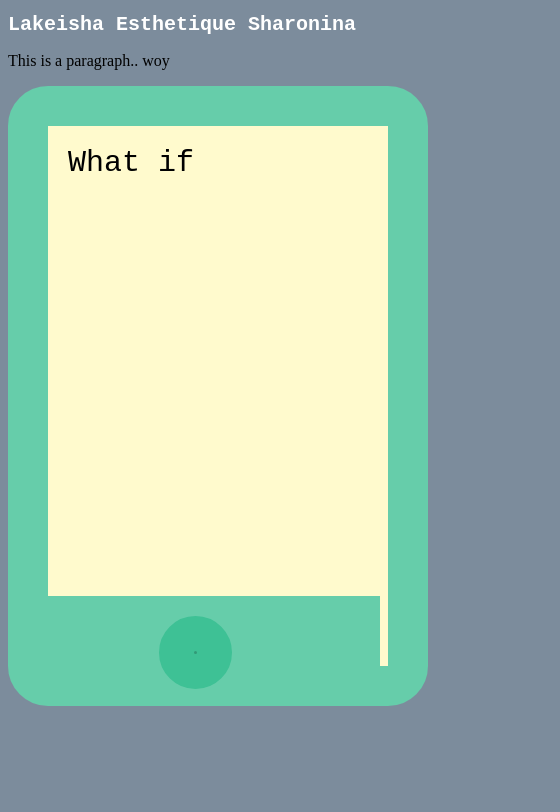
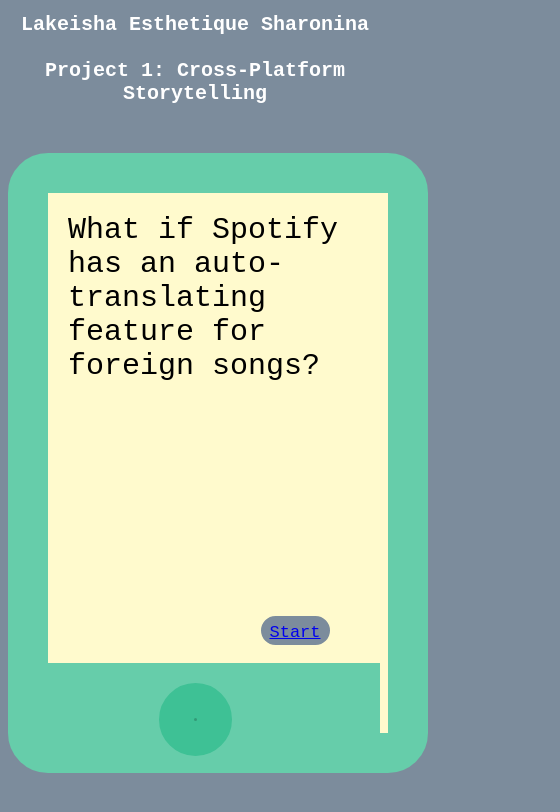
Before and after one commit to core-interaction-lab/assignments-lakeishaa, a plain HTML site: page studio/index.html in a window 390 px wide. Shown: the whole page, 560 px wide, since content can reach past the window. Drawn offline with Linux system fonts and the light colour scheme; files that its build step writes are made by us from their sources; files whose address does not match are found by name.

Commit message:
phone finished

```diff
--- a/studio/index.html
+++ b/studio/index.html
@@ -4,6 +4,8 @@
         <title>My first webpage</title>
         <link href="/Users/lacecot/github-classroom/core-interaction-lab/assignments-lakeishaa/studio/index.css" rel="stylesheet" type="text/css">
         <style>
+
+
             body{
                 background-color: #7c8c9c;
             }
@@ -11,6 +13,7 @@
                 color: white;
                 font-family: 'Courier New', Courier, monospace;
                 font-size: 20px;
+                text-align: center;
             }
 
             .my-paragraph
@@ -18,6 +21,27 @@
                     font-size:8
                     background-color; white;
                 }
+
+                .next{
+                border: 2px solid #7c8c9c;
+                border-radius: 20px;
+                background-color: #7c8c9c;
+                width: 55px;
+                height: 15px;
+                top: -300px;
+                left: 100px;
+
+                display: block;
+
+                margin: 0 auto;
+                position: relative;
+
+                font-size: 17px;
+                font-family: monospace;
+                text-align: center;
+                padding: 5px;
+                color: white;
+            }
 
             .phone {
                 border: 40px solid #66CDAA;
@@ -50,6 +74,7 @@
                 position: relative;
                 }
 
+
             .phone-circle{
                 border: 35px solid #3ec195;
                 border-radius: 50%;
@@ -66,14 +91,41 @@
                   }
             }
 
+            .next{
+                border: 40px solid black;
+                border-radius: 40px;
+                background-color: black;
+                width: 100px;
+                 height: 100px;
+
+                display: block;
+
+                 margin: 0 auto;
+                position: relative;
+
+                font-size: 30px;
+                font-family: monospace;
+                text-align: left;
+                padding: 20px;
+                color: black;
+            }
+
+            .next:hover {
+                background: white;
+                }
+
+
+
         </style>
     </head>
     <body>
-        <h1>Lakeisha Esthetique Sharonina </h1>
-        <p class="my-paragraph">This is a paragraph.. woy
-        <div class="phone"> What if </div>
+        <h1>Lakeisha Esthetique Sharonina &nbsp;&nbsp;&nbsp;&nbsp;&nbsp;&nbsp;&nbsp;&nbsp;&nbsp;&nbsp;&nbsp;&nbsp;&nbsp;&nbsp;&nbsp;&nbsp;&nbsp;&nbsp;&nbsp;&nbsp;&nbsp;&nbsp;&nbsp;&nbsp;&nbsp;&nbsp;&nbsp;&nbsp;&nbsp;&nbsp;&nbsp;&nbsp;&nbsp;&nbsp;&nbsp;&nbsp;&nbsp;&nbsp;&nbsp;&nbsp;&nbsp;&nbsp;&nbsp;&nbsp;&nbsp;&nbsp; Project 1: Cross-Platform Storytelling </h1>
+        <br>
+        <p class="my-paragraph">
+        <div class="phone"> What if Spotify has an auto-translating feature for foreign songs? </div>
         <div class="phone-bottom"></div>
         <div class="phone-circle"></div>
+        <div class="next"><a href="https://instagram.com/stories/thechangchutersband/2765673618211198445?utm_medium=copy_link">Start</a></div>
     </p>
 
     </body>
```
